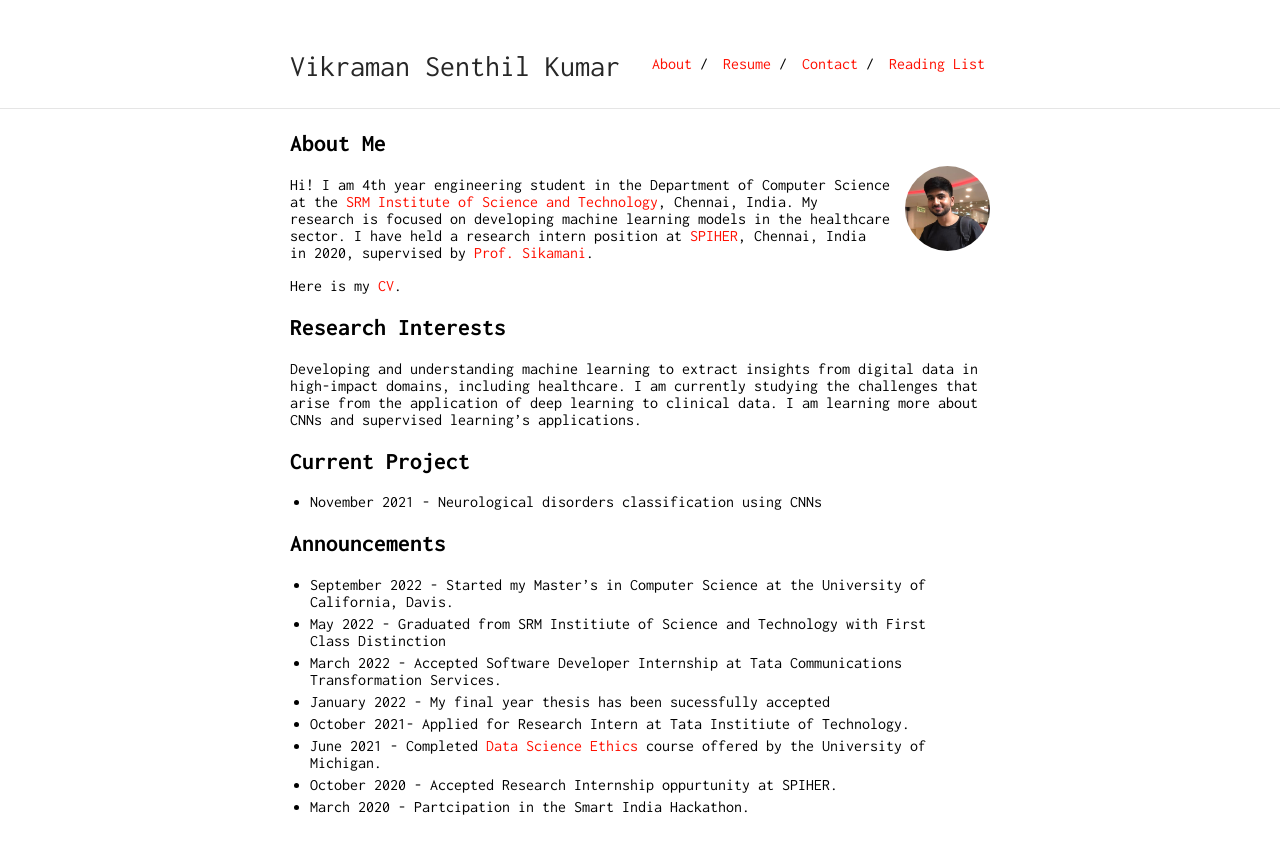
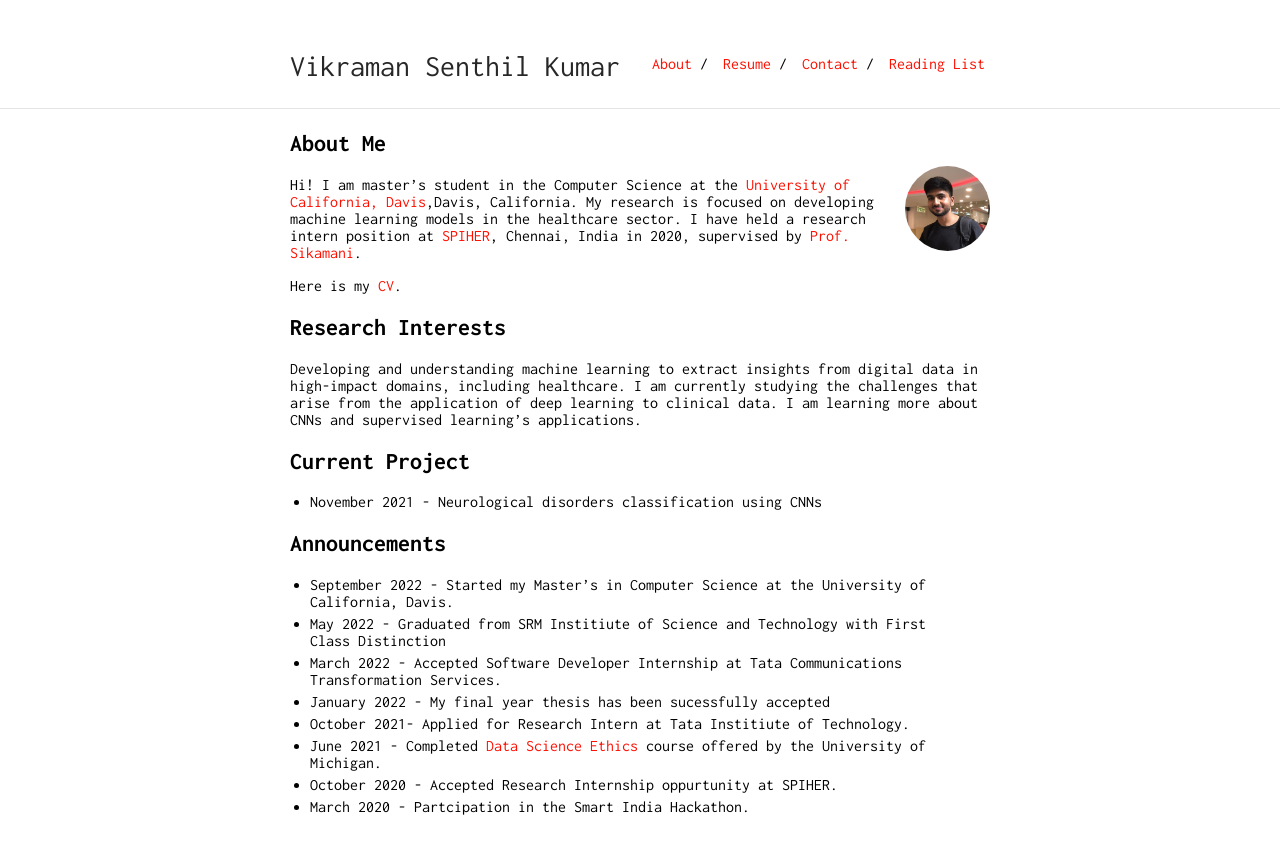
Before and after one commit to Vikramansen/vikramansen.github.io, a Jekyll site: the page built from index.md, in a window 1280 px wide. Shown: the top 854 px of the page. Built offline with Jekyll 4.4.1, drawn with Linux system fonts in a browser that asks for light colours; our own code applies the rules of GitHub Pages for plain Markdown files.

Commit message:
Update index.md

```diff
--- a/index.md
+++ b/index.md
@@ -6,7 +6,7 @@ layout: default
 
 <img class="profile-picture" src="website_image.jpg">
 
-Hi! I am 4th year engineering student in the Department of Computer Science at the [SRM Institute of Science and Technology]( https://www.srmist.edu.in/), Chennai, India. My research is focused on developing machine learning models in the healthcare sector. I have held a research intern position at [SPIHER]( https://spiher.ac.in/), Chennai, India in 2020, supervised by [Prof. Sikamani]( https://scholar.google.co.in/citations?user=_ftDrIQAAAAJ&hl=en).
+Hi! I am master's student in the Computer Science at the [University of California, Davis]( https://www.ucdavis.edu),Davis, California. My research is focused on developing machine learning models in the healthcare sector. I have held a research intern position at [SPIHER]( https://spiher.ac.in/), Chennai, India in 2020, supervised by [Prof. Sikamani]( https://scholar.google.co.in/citations?user=_ftDrIQAAAAJ&hl=en).
 
 Here is my [CV](https://vikramansen.github.io/resume.pdf).
 
```
